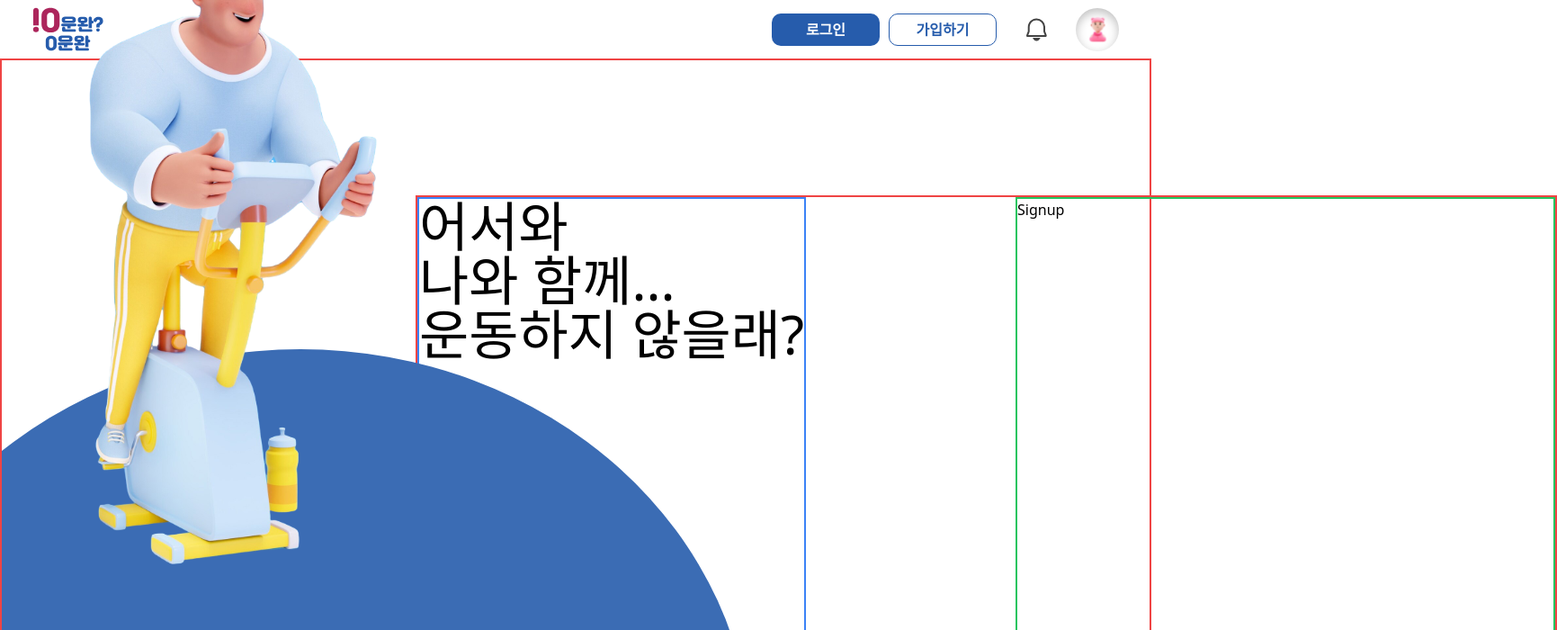
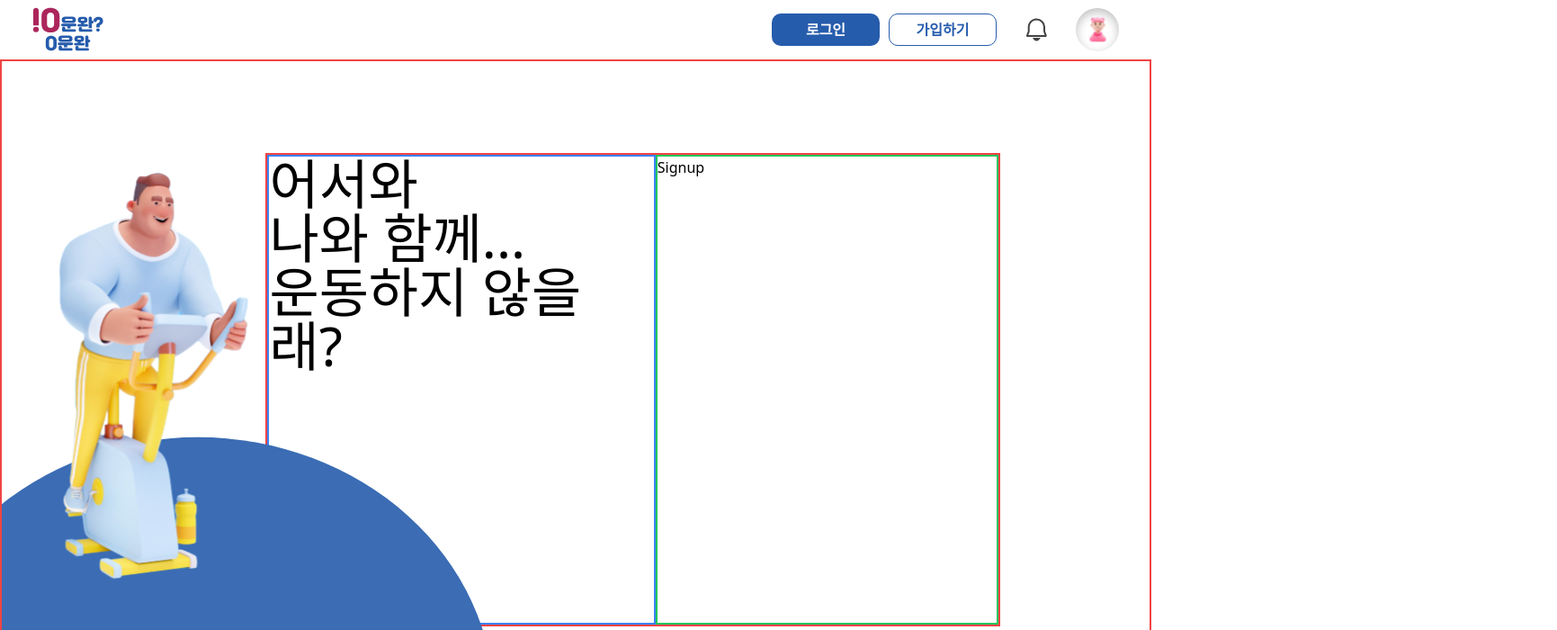
Before and after one commit to yoo-nji/Today_Workout_Done, a React (Vite) app: page /signup in a window 1280 px wide. Shown: the top 700 px of the page at 90% size, 1731 px wide, since content can reach past the window. Built offline with nearby package versions, Linux system fonts and the light colour scheme; no server answers.

Commit message:
fix : login ui 수정

```diff
--- a/src/css/index.css
+++ b/src/css/index.css
@@ -1 +1,7 @@
 @import "./tailwind.css";
+
+* {
+  margin: 0px;
+  padding: 0px;
+  box-sizing: border-box;
+}
--- a/src/layouts/AuthLayout.tsx
+++ b/src/layouts/AuthLayout.tsx
@@ -4,19 +4,25 @@ import Header from "../components/rootlayout/Header";
 
 export default function AuthLayout() {
   return (
-    <div className="flex flex-col w-full h-screen min-h-screen">
+    <div className="flex flex-col w-full h-screen min-h-screen ">
       <Header logo />
-      <div className="relative h-full border-2 border-red-500">
-        <img src={authImg} alt="authImg" className="absolute bottom-0" />
-        <div className="mt-[150px] border-2 w-[1269px] h-[730px] border-red-500 ml-[460px] flex justify-between">
+      <div className="relative flex h-full border-2 border-red-500">
+        {/* 이미지 백그라운드 */}
+        <img
+          src={authImg}
+          alt="authImg"
+          className="absolute bottom-0 h-[85%]"
+        />
+        {/* 가운데 폼 */}
+        <div className="flex self-center justify-between border-2 border-red-500 min-h-[72%] w-[64%] ml-[23%]">
           {/* 멘트 */}
-          <div className="text-6xl border-2 border-blue-500 w-fit">
+          <div className="text-6xl border-2 border-blue-500">
             <p>어서와</p>
             <p>나와 함께...</p>
             <p>운동하지 않을래?</p>
           </div>
           {/* 로그인 & 회원가입 컴포넌트 */}
-          <div className="border-2 border-green-500 w-[600px] h-[730px]">
+          <div className="border-2 border-green-500 w-[47%]">
             <Outlet />
           </div>
         </div>
```
